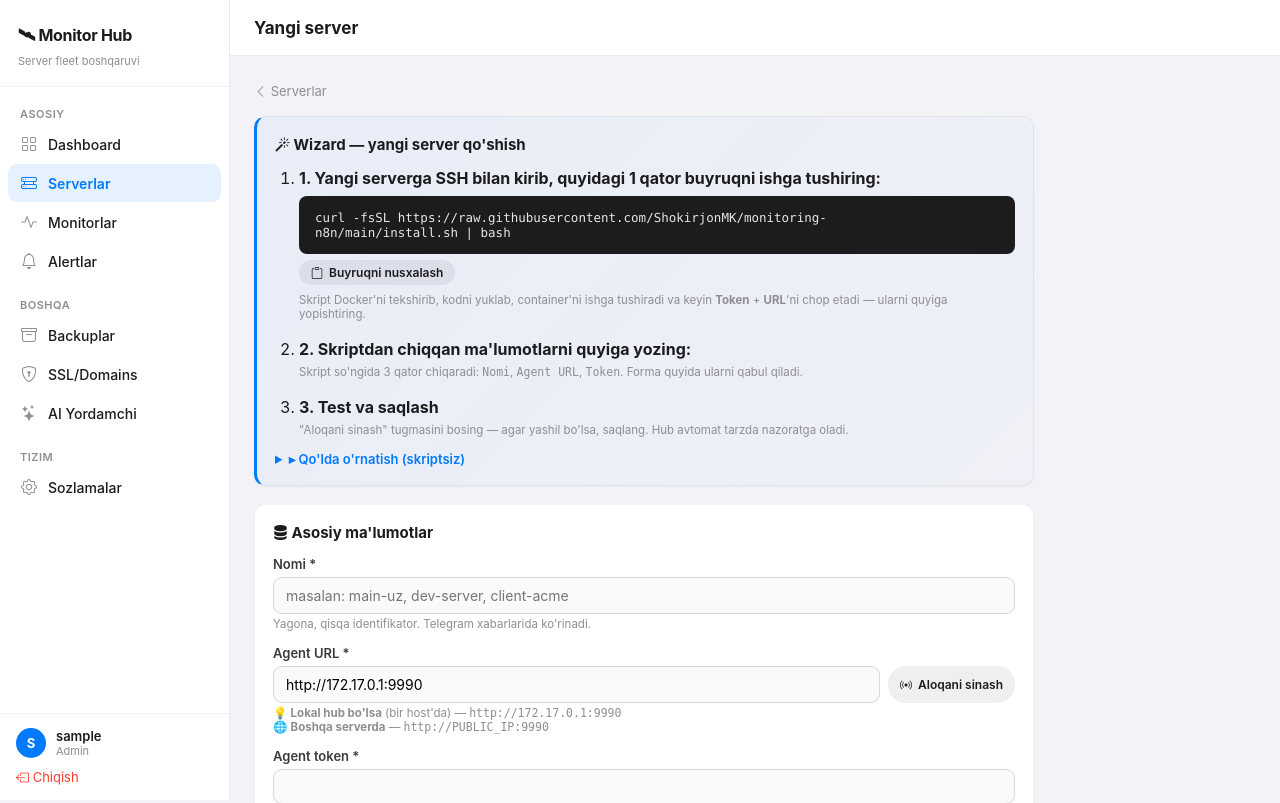
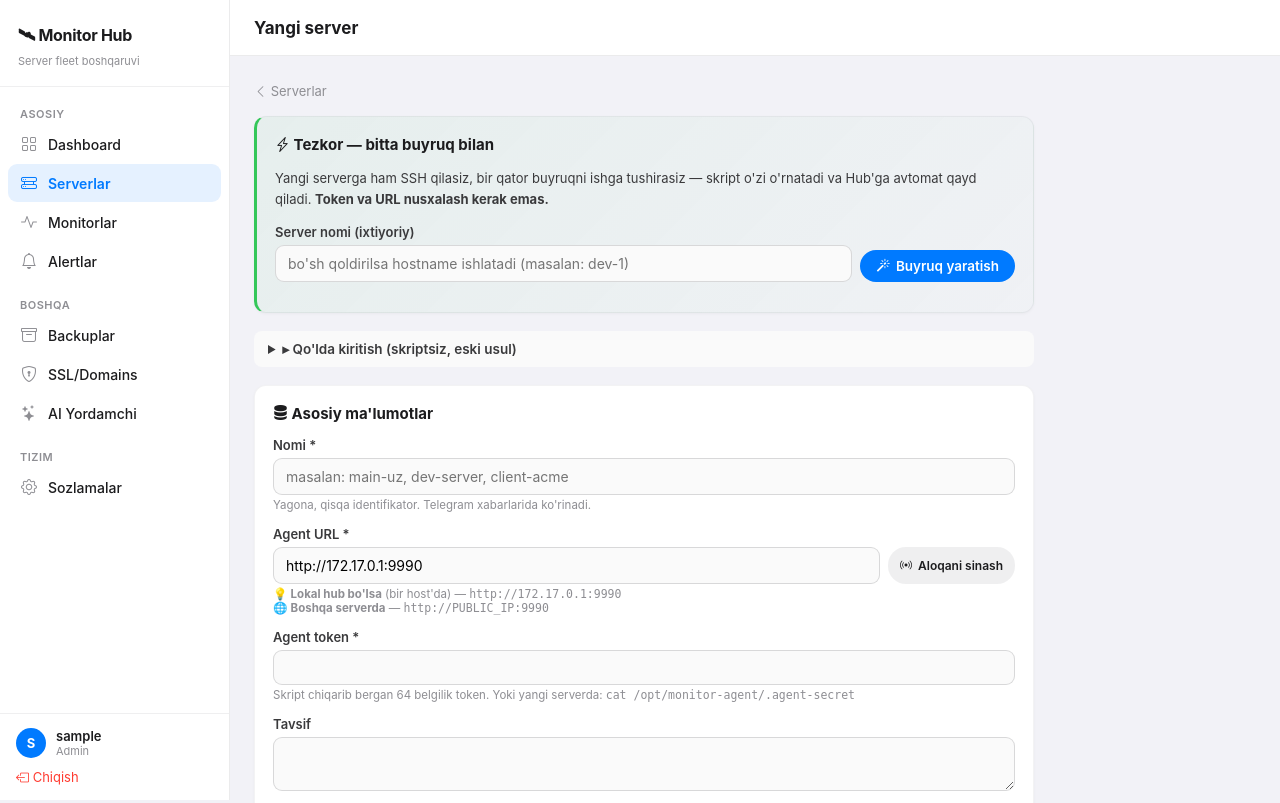
Before and after one commit to ShokirjonMK/monitoring-n8n, a FastAPI app: page /servers/new in a window 1280 px wide. Shown: the top 803 px of the page. Run offline with FastAPI, Linux system fonts and the light colour scheme; the visitor is signed in with stand-in values (Sample User, id 1).

Commit message:
Self-register flow: server adds itself to Hub via one-line install
The whole "ssh in, run script, copy three values, paste into the form,
test, save" loop is collapsed to: click a button on Hub, paste the
shown command on the new server, done — Hub auto-creates the row.

Hub side
- New InstallToken table (one-time, 1h expiry) with optional
  pre-suggested name/description and used_at/registered_server_id
  for audit.
- POST /api/install-token (admin) — issues a token and returns the
  exact curl one-liner to run, with the public Hub URL inferred from
  the Host header of the request so it works through reverse proxies.
- GET /install/{token} (public) — proxies install.sh from GitHub raw
  so the script always reflects main without baking it into the Hub
  image.
- POST /register/{token} (public) — agent reports back with name,
  public_ip, port, agent_token. Hub probes /health then /status before
  saving (rejects if either fails so we never end up with a Server row
  pointing to an unreachable agent or a wrong token). On success,
  marks token used, creates the Server row (auto-resolves name
  collisions with a hex suffix), and pings the report channel:
  "🆕 Yangi server qo'shildi".
- GET /api/install-token-status — lets the form poll without spam.

install.sh
- Reads HUB_URL and INSTALL_TOKEN from env. If both set, after the
  agent comes up the script POSTs to /register/{token} with the
  detected public IP and agent token, then prints a "Hub auto-
  registered" banner. If unset, falls back to the manual flow
  (prints name/URL/token to copy-paste).

UI (/servers/new)
- Tezkor card at the top: name field, "Buyruq yaratish" button.
- After click, the dark code block fills with the live curl
  command + a copy button. A waiting block appears below with a
  spinner; the form polls /api/install-token-status every 4s and
  flips to "Server qo'shildi! Batafsil ko'rish →" the moment the
  agent registers.
- Manual form is still there but tucked into a collapsed details
  block ("Qo'lda kiritish — eski usul"). The probe-agent button
  remains for that path.

Net effect: adding a new server is two clicks + one paste. No more
juggling tokens between terminal and browser.

```diff
--- a/monitor-hub/app/main.py
+++ b/monitor-hub/app/main.py
@@ -150,6 +150,169 @@ async def api_dashboard(_=Depends(require_login)):
     with Session(DB.engine) as s:
         servers = _servers_dict(s)
     return await AGENT.gather_all_status(servers)
+
+
+# ─── Self-register install flow ───────────────────────────────────────────────
+
+@app.post("/api/install-token")
+async def api_install_token(request: Request, _=Depends(require_login)):
+    """Generate a one-time install token. Body: {name?, description?}."""
+    try:
+        body = await request.json()
+    except Exception:
+        body = {}
+    token = secrets.token_urlsafe(24)
+    expires = datetime.datetime.utcnow() + datetime.timedelta(hours=1)
+    with Session(DB.engine) as s:
+        it = DB.InstallToken(
+            token=token,
+            suggested_name=(body.get("name") or "").strip() or None,
+            suggested_description=(body.get("description") or "").strip() or None,
+            expires_at=expires,
+            created_by=request.session.get("user"),
+        )
+        s.add(it); s.commit()
+
+    # Build the public hub URL from request
+    scheme = request.url.scheme
+    host = request.url.netloc
+    hub_url = f"{scheme}://{host}"
+    install_cmd = (
+        f'curl -fsSL "{hub_url}/install/{token}" | '
+        f'HUB_URL="{hub_url}" INSTALL_TOKEN="{token}" bash'
+    )
+    return {
+        "token": token,
+        "hub_url": hub_url,
+        "install_url": f"{hub_url}/install/{token}",
+        "command": install_cmd,
+        "expires_at": expires.isoformat(),
+    }
+
+
+@app.get("/api/install-token-status")
+async def api_install_token_status(token: str, _=Depends(require_login)):
+    """Polled by the form to detect when the remote agent has registered."""
+    with Session(DB.engine) as s:
+        it = s.exec(select(DB.InstallToken).where(DB.InstallToken.token == token)).first()
+        if not it:
+            return {"error": "not found"}
+        out = {
+            "expired": it.expires_at < datetime.datetime.utcnow() and not it.used_at,
+            "used": bool(it.used_at),
+            "registered_server_id": it.registered_server_id,
+        }
+        if it.registered_server_id:
+            srv = s.exec(select(DB.Server).where(DB.Server.id == it.registered_server_id)).first()
+            if srv:
+                out["server_name"] = srv.name
+        return out
+
+
+@app.get("/install/{token}")
+async def install_script(token: str):
+    """Public — serves the install.sh script. The token in the URL ensures only
+    intended hosts download it; unknown tokens get the script anyway since it's
+    the same for everyone (the *register* step is what actually enforces the
+    token). We return the script regardless so curl|bash works."""
+    import urllib.request
+    # Fetch from GitHub raw to keep it always fresh
+    src = "https://raw.githubusercontent.com/ShokirjonMK/monitoring-n8n/main/install.sh"
+    try:
+        with urllib.request.urlopen(src, timeout=10) as r:
+            content = r.read().decode("utf-8")
+    except Exception as e:
+        log.error(f"failed to fetch install.sh: {e}")
+        return Response(f"#!/bin/bash\necho 'install.sh fetch failed: {e}'\nexit 1\n",
+                        media_type="text/x-shellscript", status_code=500)
+    return Response(content, media_type="text/x-shellscript")
+
+
+@app.post("/register/{token}")
+async def register_server(token: str, request: Request):
+    """Called by install.sh after the agent boots. Body:
+       {name, public_ip, port, agent_token}.
+       Hub probes the agent to verify, then creates a Server row.
+    """
+    try:
+        body = await request.json()
+    except Exception:
+        return JSONResponse({"ok": False, "error": "invalid json"}, status_code=400)
+
+    name = (body.get("name") or "").strip() or "new-server"
+    public_ip = (body.get("public_ip") or "").strip()
+    port = int(body.get("port") or 9990)
+    agent_token = (body.get("agent_token") or "").strip()
+    if not public_ip or not agent_token:
+        return JSONResponse({"ok": False, "error": "public_ip va agent_token kerak"}, status_code=400)
+
+    base_url = f"http://{public_ip}:{port}"
+
+    with Session(DB.engine) as s:
+        it = s.exec(select(DB.InstallToken).where(DB.InstallToken.token == token)).first()
+        if not it:
+            return JSONResponse({"ok": False, "error": "noma'lum token"}, status_code=404)
+        if it.used_at:
+            return JSONResponse({"ok": False, "error": "token allaqachon ishlatilgan",
+                                 "registered_server_id": it.registered_server_id}, status_code=409)
+        if it.expires_at < datetime.datetime.utcnow():
+            return JSONResponse({"ok": False, "error": "token muddati o'tgan"}, status_code=410)
+
+        # Verify the agent is reachable before saving
+        h = await AGENT.health(base_url)
+        if "_error" in (h or {}):
+            return JSONResponse({"ok": False,
+                "error": f"Hub agent'ga ulanib bo'lmadi: {(h or {}).get('_error', '?')[:200]}"
+            }, status_code=502)
+        st = await AGENT.status(base_url, agent_token)
+        if "_error" in (st or {}):
+            return JSONResponse({"ok": False,
+                "error": f"Token noto'g'ri yoki status xato: {(st or {}).get('_error', '?')[:200]}"
+            }, status_code=502)
+
+        # Resolve unique name conflict
+        final_name = it.suggested_name or name
+        if s.exec(select(DB.Server).where(DB.Server.name == final_name)).first():
+            final_name = f"{final_name}-{secrets.token_hex(2)}"
+
+        srv = DB.Server(
+            name=final_name,
+            base_url=base_url,
+            agent_token=agent_token,
+            description=it.suggested_description,
+            is_active=True,
+        )
+        s.add(srv); s.commit(); s.refresh(srv)
+
+        # Mark token used
+        it.used_at = datetime.datetime.utcnow()
+        it.registered_server_id = srv.id
+        s.add(it); s.commit()
+
+        log.info(f"Self-registered server: {final_name} ({base_url}) via token {token[:8]}...")
+
+    # Notify Telegram (default channel)
+    try:
+        await NOTIFY.send_message(
+            NOTIFY.resolve_report_channel(None),
+            f"🆕 <b>Yangi server qo'shildi</b>\n"
+            f"Nomi: <b>{NOTIFY.html_escape(final_name)}</b>\n"
+            f"URL: <code>{base_url}</code>\n"
+            f"Containerlar: {len(st.get('containers', []))} · "
+            f"Endpointlar: {len(st.get('endpoints', []))} · "
+            f"Bazalar: {len(st.get('databases', []))}"
+        )
+    except Exception:
+        pass
+
+    return {
+        "ok": True,
+        "server_id": srv.id,
+        "server_name": final_name,
+        "containers": len(st.get("containers", [])),
+        "endpoints": len(st.get("endpoints", [])),
+        "databases": len(st.get("databases", [])),
+    }
 
 
 @app.post("/api/probe-agent")
--- a/monitor-hub/app/templates/server_form.html
+++ b/monitor-hub/app/templates/server_form.html
@@ -9,65 +9,60 @@
   </div>
 
   {% if not server %}
-  <!-- ════════ Wizard for ADD ════════ -->
-  <div class="card" style="margin-bottom:18px;background:linear-gradient(135deg,rgba(0,122,255,.04),rgba(0,122,255,.01));border-left:3px solid #007AFF">
+  <!-- ════════ Tezkor (auto-register) flow ════════ -->
+  <div class="card" style="margin-bottom:18px;background:linear-gradient(135deg,rgba(52,199,89,.06),rgba(52,199,89,.01));border-left:3px solid #34C759">
     <div class="card-h">
-      <h2><i class="bi bi-magic"></i> Wizard — yangi server qo'shish</h2>
+      <h2><i class="bi bi-lightning-charge"></i> Tezkor — bitta buyruq bilan</h2>
     </div>
 
-    <ol style="padding-left:24px;margin:0">
-      <li style="margin-bottom:18px">
-        <strong>1. Yangi serverga SSH bilan kirib, quyidagi 1 qator buyruqni ishga tushiring:</strong>
-        <div style="position:relative;background:#1C1C1E;color:#E5E5EA;padding:14px 50px 14px 16px;border-radius:8px;margin-top:8px;font-family:'SF Mono',Menlo,monospace;font-size:12.5px;overflow-x:auto" id="installCmd">
-curl -fsSL https://raw.githubusercontent.com/ShokirjonMK/monitoring-n8n/main/install.sh | bash
-        </div>
-        <button type="button" class="btn btn-sec btn-sm" style="margin-top:6px"
-                onclick="navigator.clipboard.writeText(document.getElementById('installCmd').textContent.trim()); this.innerHTML='<i class=&quot;bi bi-check-lg&quot;></i> Nusxalandi'">
+    <div style="font-size:13px;color:#3A3A3C;margin-bottom:14px;line-height:1.6">
+      Yangi serverga ham SSH qilasiz, bir qator buyruqni ishga tushirasiz —
+      skript o'zi o'rnatadi va Hub'ga avtomat qayd qiladi. <b>Token va URL nusxalash kerak emas.</b>
+    </div>
+
+    <!-- Pre-fill name (optional) -->
+    <div style="display:grid;grid-template-columns:1fr auto;gap:8px;align-items:end;margin-bottom:12px">
+      <div>
+        <label class="lbl">Server nomi (ixtiyoriy)</label>
+        <input class="inp" id="qName" placeholder="bo'sh qoldirilsa hostname ishlatadi (masalan: dev-1)">
+      </div>
+      <button type="button" class="btn btn-pri" onclick="generateInstall()" id="genBtn">
+        <i class="bi bi-magic"></i> Buyruq yaratish
+      </button>
+    </div>
+
+    <div id="installResult" style="display:none">
+      <div style="position:relative;background:#1C1C1E;color:#E5E5EA;padding:14px 16px;border-radius:8px;font-family:'SF Mono',Menlo,monospace;font-size:11.5px;overflow-x:auto;line-height:1.5">
+        <div id="installCmd" style="word-break:break-all;white-space:pre-wrap"></div>
+      </div>
+      <div style="display:flex;gap:8px;margin-top:8px;align-items:center;flex-wrap:wrap">
+        <button type="button" class="btn btn-pri btn-sm" onclick="copyInstallCmd(this)">
           <i class="bi bi-clipboard"></i> Buyruqni nusxalash
         </button>
-        <div class="hlp" style="margin-top:8px">
-          Skript Docker'ni tekshirib, kodni yuklab, container'ni ishga tushiradi va keyin
-          <strong>Token</strong> + <strong>URL</strong>'ni chop etadi — ularni quyiga yopishtiring.
-        </div>
-      </li>
+        <span class="hlp" style="margin:0">
+          Yangi serverga SSH qiling va shu buyruqni qo'ying — natija avtomat shu yerda ko'rinadi.
+        </span>
+      </div>
+      <div id="waiting" style="display:none;margin-top:14px;padding:14px;background:rgba(0,122,255,.04);border-radius:8px;font-size:13px">
+        <i class="bi bi-hourglass-split" id="waitIcon"></i>
+        <span id="waitText">Skript ishga tushirilishini kutmoqda... Tokenning amal qilish muddati 1 soat.</span>
+      </div>
+    </div>
+  </div>
 
-      <li style="margin-bottom:18px">
-        <strong>2. Skriptdan chiqqan ma'lumotlarni quyiga yozing:</strong>
-        <div class="hlp" style="margin-top:6px">
-          Skript so'ngida 3 qator chiqaradi: <code>Nomi</code>, <code>Agent URL</code>, <code>Token</code>.
-          Forma quyida ularni qabul qiladi.
-        </div>
-      </li>
-
-      <li>
-        <strong>3. Test va saqlash</strong>
-        <div class="hlp" style="margin-top:6px">
-          "Aloqani sinash" tugmasini bosing — agar yashil bo'lsa, saqlang. Hub avtomat tarzda nazoratga oladi.
-        </div>
-      </li>
-    </ol>
-
-    <details style="margin-top:14px">
-      <summary style="cursor:pointer;font-size:13px;color:#007AFF;font-weight:600">
-        ▸ Qo'lda o'rnatish (skriptsiz)
-      </summary>
-      <div style="margin-top:10px;padding:12px;background:#FAFAFA;border-radius:8px;font-size:13px">
-        <pre style="margin:0;font-size:12px"># 1. Yangi serverda
-git clone https://github.com/ShokirjonMK/monitoring-n8n /opt/m
-cd /opt/m/monitor-agent
-cp config.example.yml config.yml
-nano config.yml          # endpointlar, bazalarni kiriting
-openssl rand -hex 32 > .agent-secret
-docker compose up -d --build
-
-# 2. Tokenni ko'chiring:
-cat .agent-secret
-
-# 3. Public IP:
-curl -4 ifconfig.me</pre>
-      </div>
-    </details>
-  </div>
+  <!-- ════════ Manual ════════ -->
+  <details style="margin-bottom:18px">
+    <summary style="cursor:pointer;padding:10px 14px;background:#FAFAFA;border-radius:8px;font-size:13.5px;color:#3A3A3C;font-weight:600">
+      ▸ Qo'lda kiritish (skriptsiz, eski usul)
+    </summary>
+    <div style="padding:12px 0;font-size:13px">
+      Agar tezkor flow ishlamasa (masalan, server lokalda Hub'ga ulana olmasa),
+      qo'lda o'rnatasiz va quyidagi formaga ma'lumotlarni yozasiz:
+      <pre style="margin-top:8px;font-size:12px">curl -fsSL https://raw.githubusercontent.com/ShokirjonMK/monitoring-n8n/main/install.sh | bash
+# Skript so'ngidagi Nomi, URL, Token'ni nusxalang.
+# Pastdagi formaga yopishtiring.</pre>
+    </div>
+  </details>
   {% endif %}
 
   {% if error %}<div class="bdg bdg-dan" style="display:block;margin-bottom:14px;padding:10px 14px">{{ error }}</div>{% endif %}
@@ -207,6 +202,68 @@ async function testChannels() {
 {% endif %}
 
 <script>
+let _pollTimer = null;
+let _generatedToken = null;
+
+async function generateInstall() {
+  const name = document.getElementById('qName').value.trim();
+  const btn = document.getElementById('genBtn');
+  btn.disabled = true; btn.innerHTML = '<i class="bi bi-hourglass-split"></i> Yaratilmoqda...';
+  try {
+    const r = await fetch('/api/install-token', {
+      method: 'POST',
+      headers: {'Content-Type': 'application/json'},
+      body: JSON.stringify({name: name})
+    });
+    const j = await r.json();
+    _generatedToken = j.token;
+
+    document.getElementById('installCmd').textContent = j.command;
+    document.getElementById('installResult').style.display = 'block';
+    document.getElementById('waiting').style.display = 'block';
+
+    // Poll every 4s for register-completion
+    if (_pollTimer) clearInterval(_pollTimer);
+    _pollTimer = setInterval(checkRegistered, 4000);
+  } catch (e) {
+    alert('Xato: ' + e.message);
+  } finally {
+    btn.disabled = false;
+    btn.innerHTML = '<i class="bi bi-magic"></i> Buyruq yaratish';
+  }
+}
+
+function copyInstallCmd(btn) {
+  const cmd = document.getElementById('installCmd').textContent;
+  navigator.clipboard.writeText(cmd).then(() => {
+    btn.innerHTML = '<i class="bi bi-check-lg"></i> Nusxalandi';
+    setTimeout(() => { btn.innerHTML = '<i class="bi bi-clipboard"></i> Buyruqni nusxalash'; }, 2000);
+  });
+}
+
+async function checkRegistered() {
+  if (!_generatedToken) return;
+  try {
+    const r = await fetch('/api/install-token-status?token=' + encodeURIComponent(_generatedToken));
+    const j = await r.json();
+    if (j.registered_server_id) {
+      clearInterval(_pollTimer);
+      const wait = document.getElementById('waiting');
+      wait.style.background = 'rgba(52,199,89,.10)';
+      wait.innerHTML = '<i class="bi bi-check-circle-fill" style="color:#34C759"></i> ' +
+                       '<b>Server qo\'shildi!</b> "' + j.server_name + '" ro\'yxatda paydo bo\'ldi. ' +
+                       '<a href="/servers/' + j.registered_server_id + '">Batafsil ko\'rish →</a>';
+    } else if (j.expired) {
+      clearInterval(_pollTimer);
+      const wait = document.getElementById('waiting');
+      wait.style.background = 'rgba(255,59,48,.06)';
+      wait.innerHTML = '⚠️ Token muddati tugadi. Yangi buyruq yaratish uchun tugmani qaytadan bosing.';
+    }
+  } catch (e) {
+    // ignore polling errors
+  }
+}
+
 async function probeAgent() {
   const url = document.getElementById('baseUrl').value.trim().replace(/\/$/, '');
   const token = document.getElementById('agentToken').value.trim();
```
Also changed, not shown: monitor-hub/app/db.py (+17 -0 lines), 1 other file.
